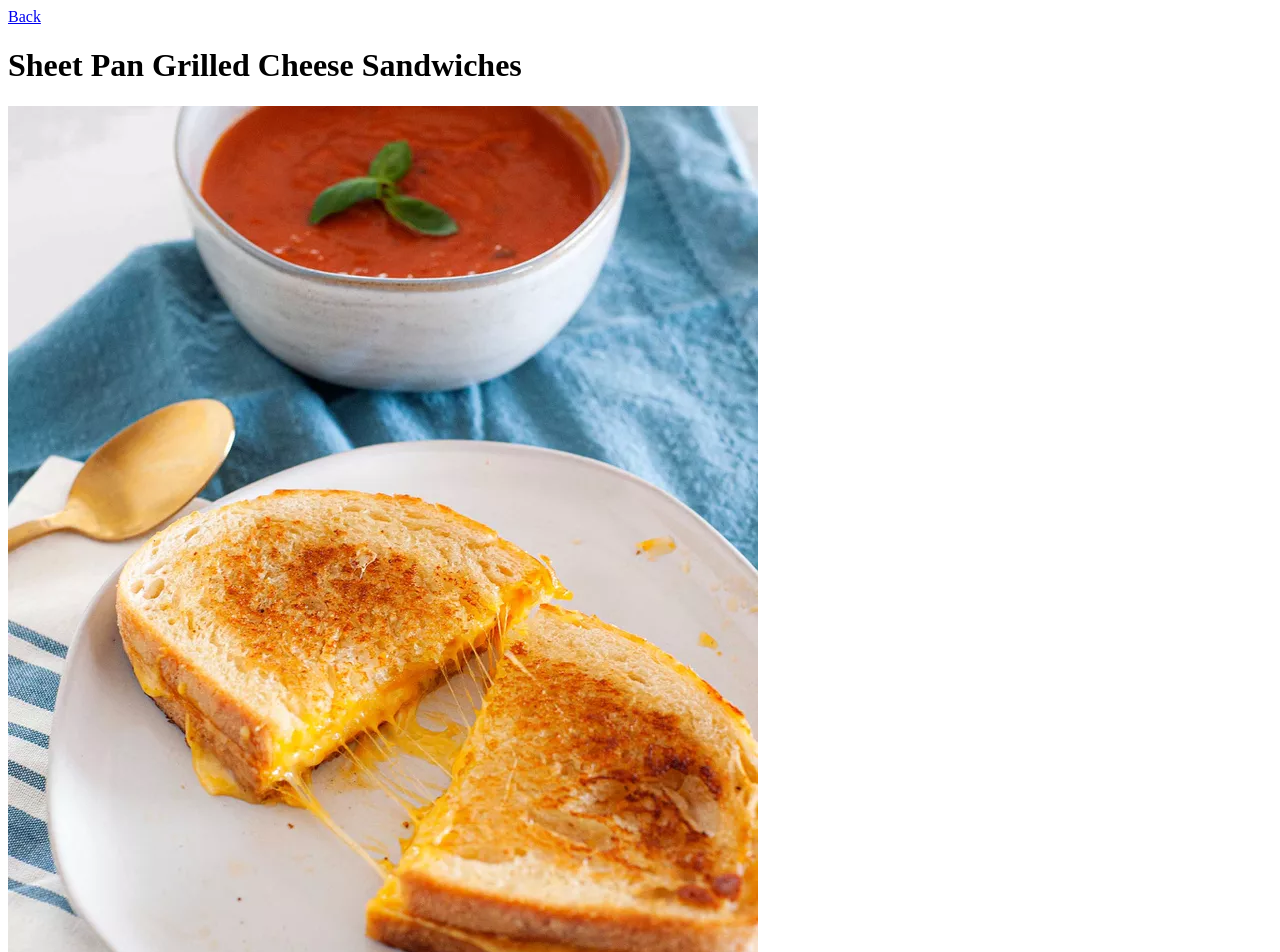
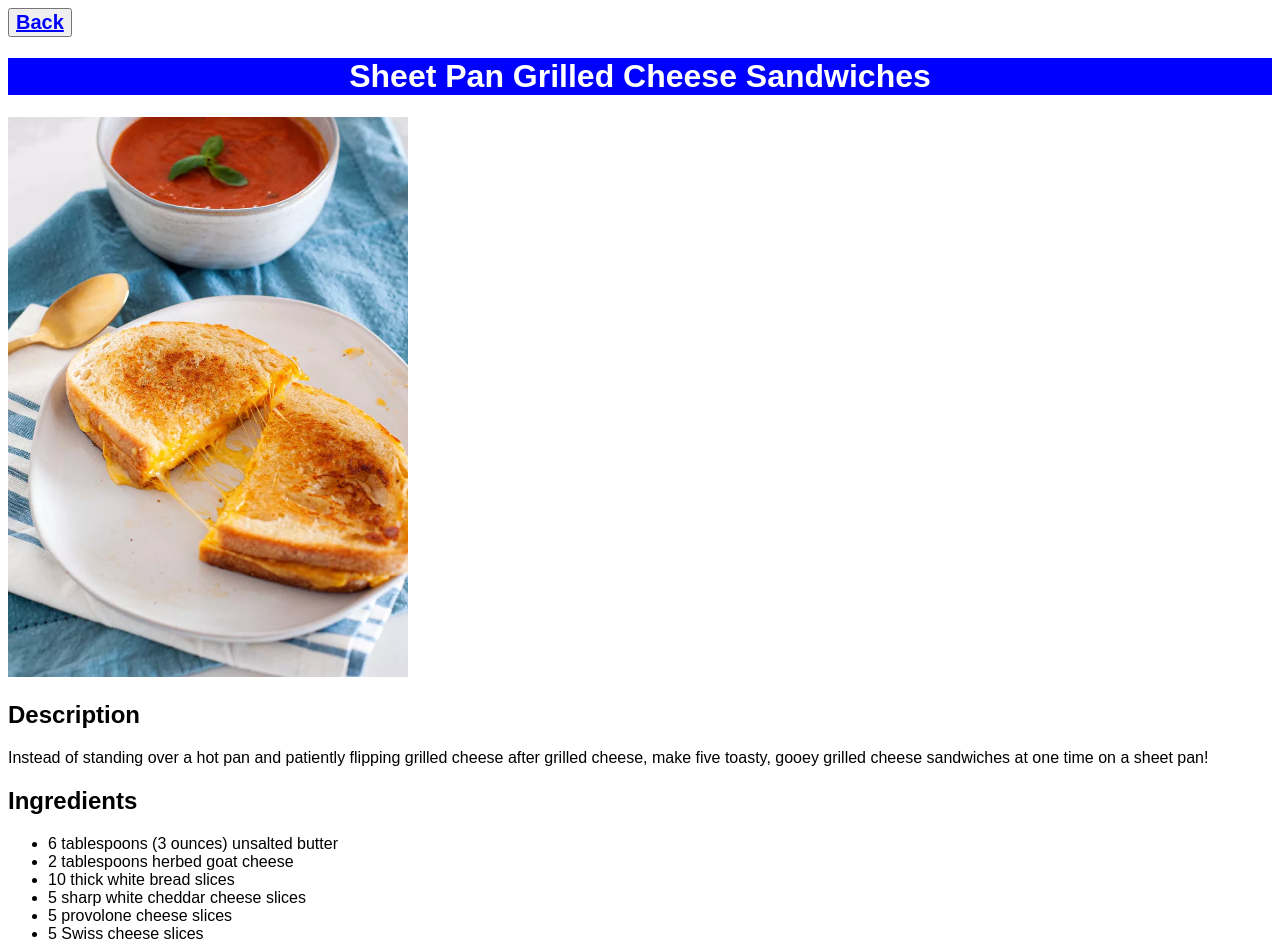
Before and after one commit to TiberiusMiczak/odin-recipes, a plain HTML site: page recipes/sheet-pan-grilled-cheese-sandwiches.html in a window 1280 px wide. Shown: the top 952 px of the page. Drawn offline with Linux system fonts and the light colour scheme.

Commit message:
create style.css, add style to index and recipe pages

```diff
--- a/recipes/sheet-pan-grilled-cheese-sandwiches.html
+++ b/recipes/sheet-pan-grilled-cheese-sandwiches.html
@@ -4,12 +4,13 @@
     <meta charset="UTF-8">
     <meta http-equiv="X-UA-Compatible" content="IE=edge">
     <meta name="viewport" content="width=device-width, initial-scale=1.0">
-    <title>Grilled Cheese Sandwich</title>
+    <title>Grilled Cheese Sandwich-Recipe</title>
+    <link rel="stylesheet" href="../style.css">
 </head>
 <body>
-    <a href="../index.html">Back</a>
+    <button><a href="../index.html">Back</a></button>
     <h1>Sheet Pan Grilled Cheese Sandwiches</h1>
-    <img src="../Sheet Pan Grilled Cheese Sandwiches.webp">
+    <img class=main-images src="../Sheet Pan Grilled Cheese Sandwiches.webp">
     <h2>Description</h2>
     <p>Instead of standing over a hot pan and patiently flipping grilled cheese after grilled cheese, make five toasty, gooey grilled cheese sandwiches at one time on a sheet pan!</p>
     <h2>Ingredients</h2>
--- /dev/null
+++ b/style.css
@@ -0,0 +1,22 @@
+*{
+    font-family: "Arial", sans-serif;
+}
+#Main-Title{
+    text-align: center;
+    background-color: black;
+    color: white;
+}
+a{
+    font-size: 20px;
+    font-weight: bold;
+    color: blue;
+}
+h1{
+    text-align: center;
+    color: white;
+    background-color: blue;
+}
+.main-images{
+    height: auto;
+    width: 400px;
+}
```
Also changed, not shown: index.html (+4 -1 lines), recipes/antipasto-salad.html (+3 -2 lines), recipes/lasagna.html (+4 -3 lines).
